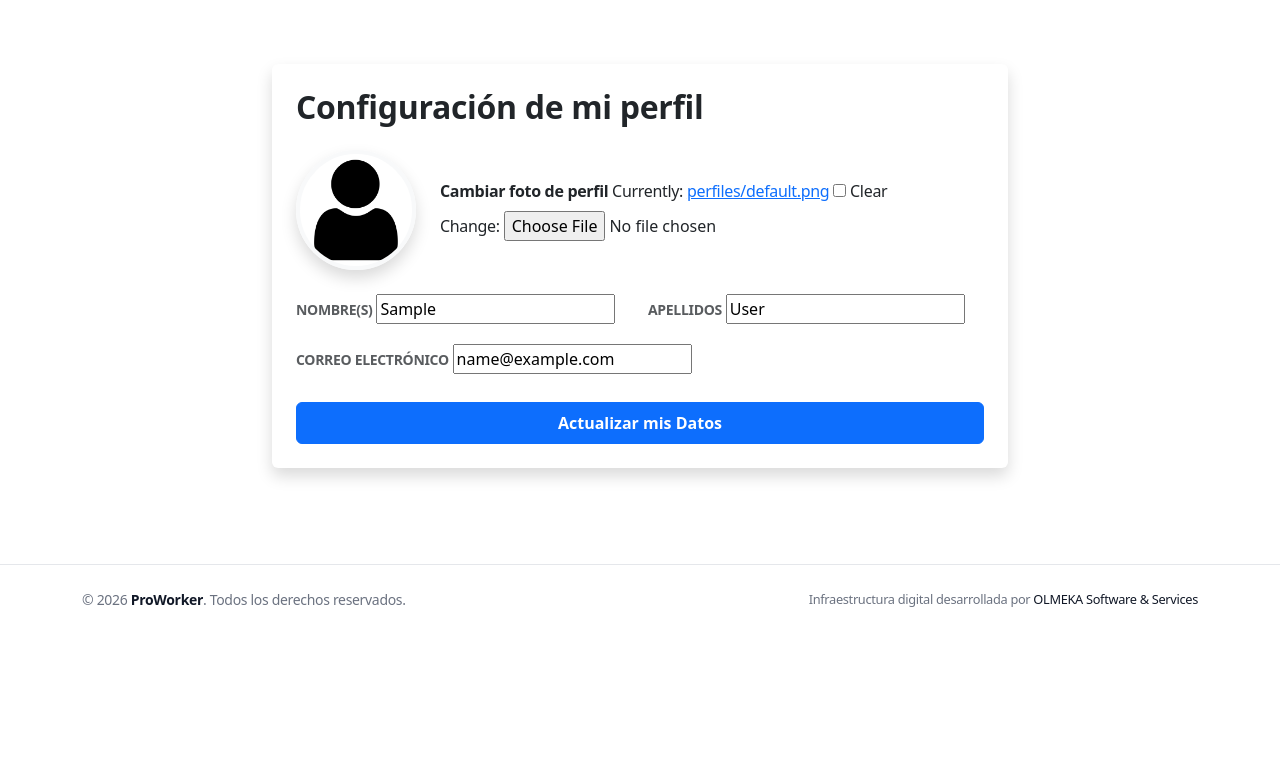
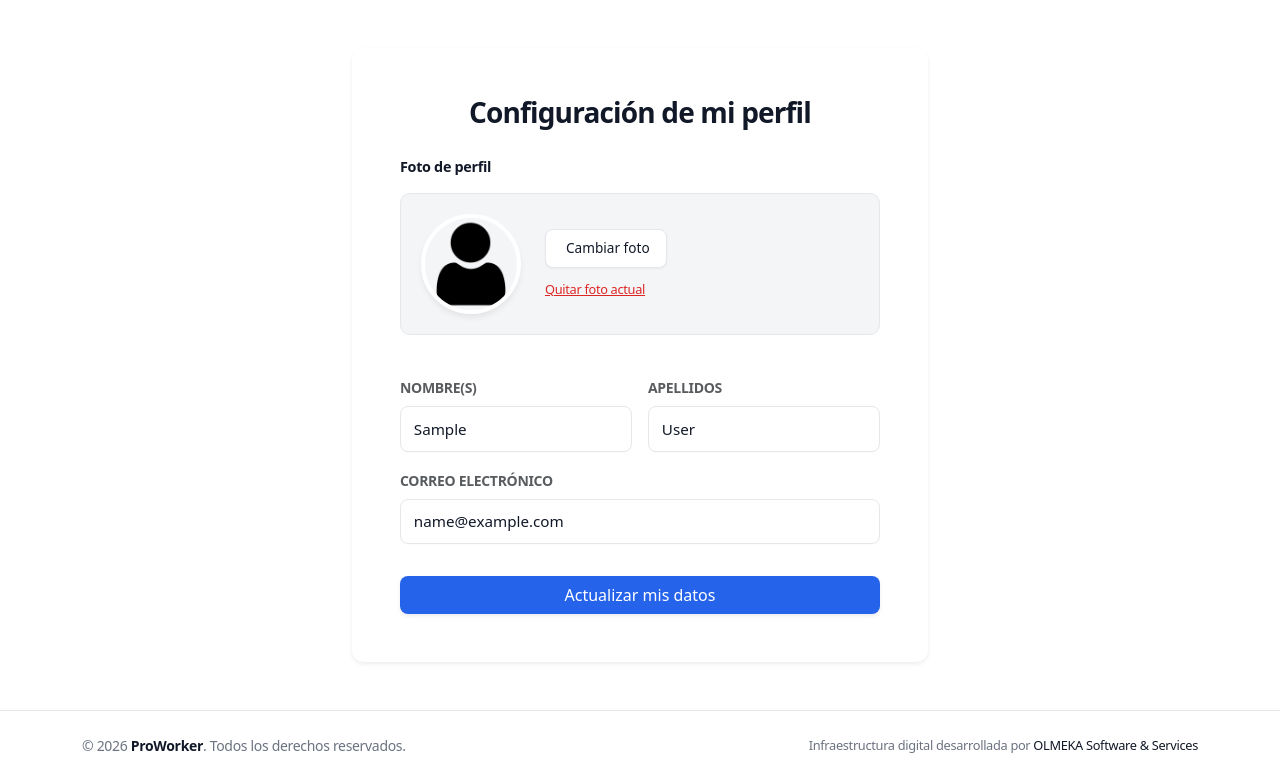
Before and after one commit to osogobio2004/proworker-web, a Django app: page /mi-cuenta/ in a window 1280 px wide. Shown: the part 73-853 px from the top of the page. Before the commit the page ends 680 px from the top, so only its background shows below. Run offline with Django 5.2, Linux system fonts and the light colour scheme; the visitor is signed in with stand-in values (Sample User, id 1); data comes from the database, SQL or seed files in the repository.

Commit message:
pequeño cambio

```diff
--- a/templates/servicios/mi_cuenta.html
+++ b/templates/servicios/mi_cuenta.html
@@ -1,39 +1,161 @@
 {% extends "base.html" %}
+
 {% block content %}
-<div class="container py-5">
-    <div class="row justify-content-center">
-        <div class="col-md-8">
-            <div class="card shadow border-0 p-4">
-                <h2 class="fw-bold mb-4">Configuración de mi perfil</h2>
+<style>
+    .perfil-container {
+        max-width: 600px;
+        margin: 0 auto;
+    }
+
+    .saas-card form input[type="text"],
+    .saas-card form input[type="email"] {
+        width: 100%;
+        padding: 0.65rem 0.8rem;
+        border: 1px solid var(--border-saas, #E5E7EB);
+        border-radius: 8px;
+        font-size: 0.95rem;
+        color: var(--txt-main, #111827);
+        background-color: var(--bg-card, #FFFFFF);
+        box-shadow: 0 1px 2px rgba(0, 0, 0, 0.02);
+        transition: border-color 0.2s, box-shadow 0.2s;
+    }
+
+    .saas-card form input:focus {
+        outline: none;
+        border-color: var(--blue-saas, #2563EB);
+        box-shadow: 0 0 0 3px var(--blue-soft, #EFF6FF);
+    }
+
+    .saas-photo-management {
+        display: flex;
+        align-items: center;
+        gap: 1.5rem;
+        padding: 1.25rem;
+        border-radius: 10px;
+        background-color: var(--bg-workspace, #F4F5F7);
+        border: 1px solid var(--border-saas, #E5E7EB);
+    }
+
+    .photo-preview-large {
+        width: 100px;
+        height: 100px;
+        border-radius: 50%;
+        object-fit: cover;
+        border: 4px solid #FFFFFF;
+        box-shadow: 0 4px 6px -1px rgba(0, 0, 0, 0.08);
+    }
+
+    .photo-actions {
+        display: flex;
+        flex-direction: column;
+        gap: 0.75rem;
+    }
+
+    .django-photo-widget {
+        display: none;
+    }
+
+    /* Botón visual para cargar archivos */
+    .upload-trigger-btn {
+        background-color: #FFFFFF;
+        color: var(--txt-main, #111827);
+        font-size: 0.85rem;
+        font-weight: 500;
+        padding: 8px 16px;
+        border-radius: 8px;
+        border: 1px solid var(--border-saas, #E5E7EB);
+        cursor: pointer;
+        transition: all 0.2s ease;
+        box-shadow: 0 1px 2px rgba(0,0,0,0.05);
+    }
+
+    .upload-trigger-btn:hover {
+        background-color: #F9FAFB;
+        border-color: #D1D5DB;
+    }
+
+    .clear-photo-label {
+        color: #DC2626;
+        font-size: 0.8rem;
+        font-weight: 500;
+        cursor: pointer;
+        text-decoration: underline;
+    }
+</style>
+
+<div class="container mt-5 mb-5 perfil-container">
+    <div class="saas-card card border-0 p-4 p-md-5 shadow-sm" style="border-radius: 12px; border: 1px solid var(--border-saas, #E5E7EB);">
+
+        <h3 class="fw-bold mb-4 text-center" style="color: var(--txt-main, #111827); letter-spacing: -0.03em;">Configuración de mi perfil</h3>
+
         <form method="POST" enctype="multipart/form-data">
             {% csrf_token %}
-                    <div class="row align-items-center mb-4">
-                        <div class="col-auto text-center">
-                            <img src="{{ request.user.perfil.foto_perfil.url }}" class="rounded-circle shadow" style="width: 120px; height: 120px; object-fit: cover; border: 4px solid #f8f9fa;">
+
+            <div class="mb-4">
+                <label class="form-label fw-semibold mb-3" style="color: var(--txt-main, #111827); font-size: 0.9rem;">Foto de perfil</label>
+                <div class="saas-photo-management">
+
+                    {% if request.user.perfil.foto_perfil %}
+                        <img src="{{ request.user.perfil.foto_perfil.url }}" class="photo-preview-large" alt="Mi foto">
+                    {% else %}
+                        <img src="/media/perfiles/default.png" class="photo-preview-large" alt="Foto por defecto">
+                    {% endif %}
+
+                    <div class="photo-actions">
+                        <button type="button" class="upload-trigger-btn" onclick="triggerFileInput();">
+                            <i class="bi bi-camera me-1"></i> Cambiar foto
+                        </button>
+
+                        {% if request.user.perfil.foto_perfil %}
+                            <span class="clear-photo-label" onclick="clearPhoto();">Quitar foto actual</span>
+                        {% endif %}
                     </div>
-                        <div class="col">
-                            <label class="form-label fw-bold">Cambiar foto de perfil</label>
+                </div>
+
+                <div class="django-photo-widget">
                     {{ form.foto_perfil }}
                 </div>
             </div>
-                    <div class="row g-3">
+
+            <div class="row g-3 mb-4 mt-2">
                 <div class="col-md-6">
-                            <label class="form-label fw-bold small text-uppercase text-muted">Nombre(s)</label>
+                    <label class="form-label fw-bold small text-muted">NOMBRE(S)</label>
                     {{ form.first_name }}
                 </div>
                 <div class="col-md-6">
-                            <label class="form-label fw-bold small text-uppercase text-muted">Apellidos</label>
+                    <label class="form-label fw-bold small text-muted">APELLIDOS</label>
                     {{ form.last_name }}
                 </div>
-                        <div class="col-12">
-                            <label class="form-label fw-bold small text-uppercase text-muted">Correo Electrónico</label>
+                <div class="col-12 mt-3">
+                    <label class="form-label fw-bold small text-muted">CORREO ELECTRÓNICO</label>
                     {{ form.email }}
                 </div>
             </div>
-                    <button type="submit" class="btn btn-primary w-100 mt-4 py-2 fw-bold">Actualizar mis Datos</button>
+
+            <button type="submit" class="btn w-100 text-white fw-medium py-2.5 shadow-sm mt-2" style="background-color: var(--blue-saas, #2563EB); border-radius: 8px;">
+                Actualizar mis datos
+            </button>
         </form>
+
     </div>
 </div>
-    </div>
-</div>
+
+<script>
+    function triggerFileInput() {
+        // Busca el input de archivo que Django genera y hace clic por ti
+        const fileInput = document.querySelector('input[type="file"][name="foto_perfil"]');
+        if (fileInput) {
+            fileInput.click();
+        }
+    }
+
+    function clearPhoto() {
+        // Busca el checkbox de borrado que Django genera y lo marca
+        const clearCheckbox = document.querySelector('input[type="checkbox"][name="foto_perfil-clear"]');
+        if (clearCheckbox) {
+            clearCheckbox.checked = true;
+            alert("Foto marcada para eliminar. Haz clic en 'Actualizar mis datos' para guardar los cambios.");
+        }
+    }
+</script>
 {% endblock %}
```
Lines whose indentation alone changed are shown as unchanged.
